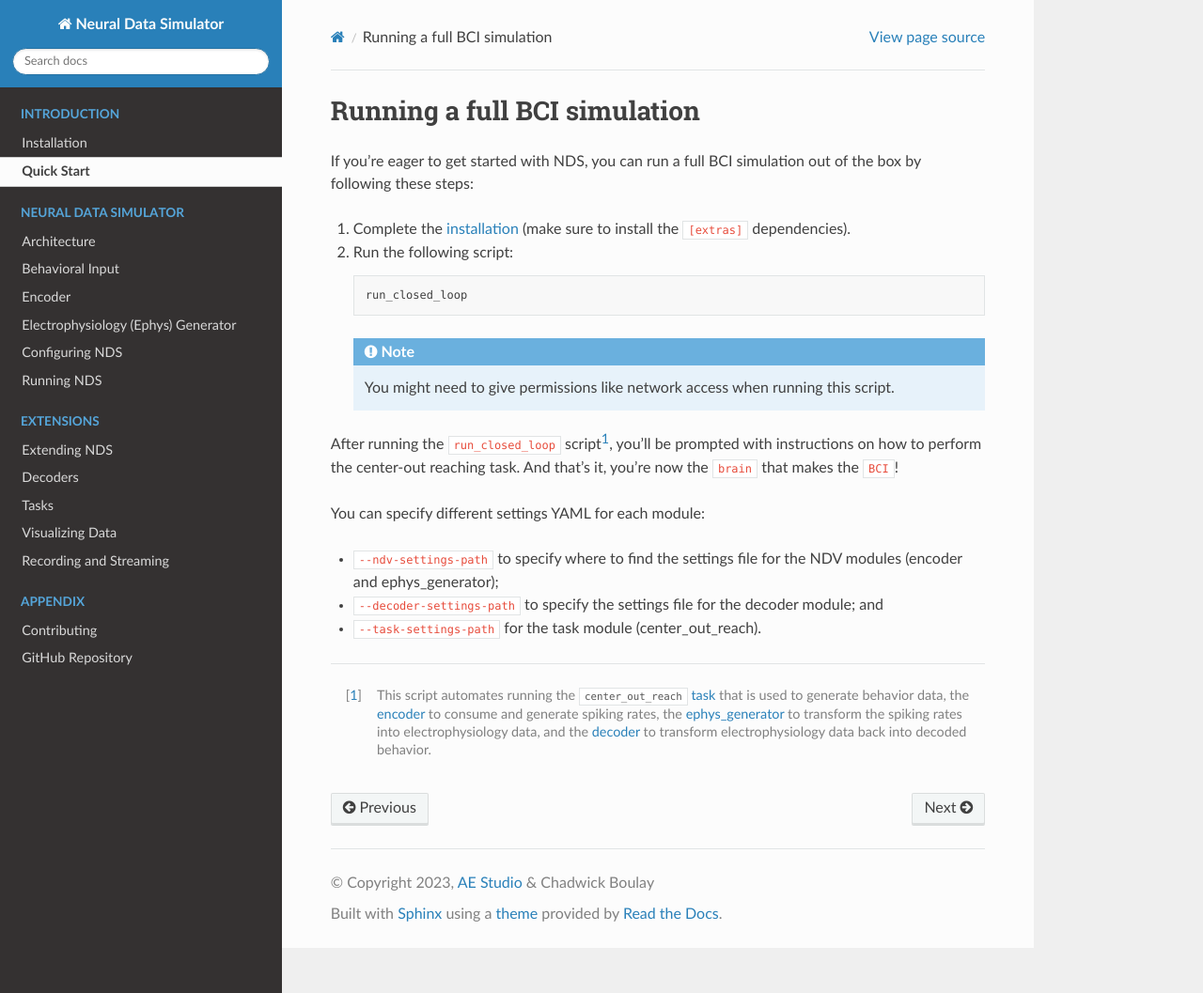
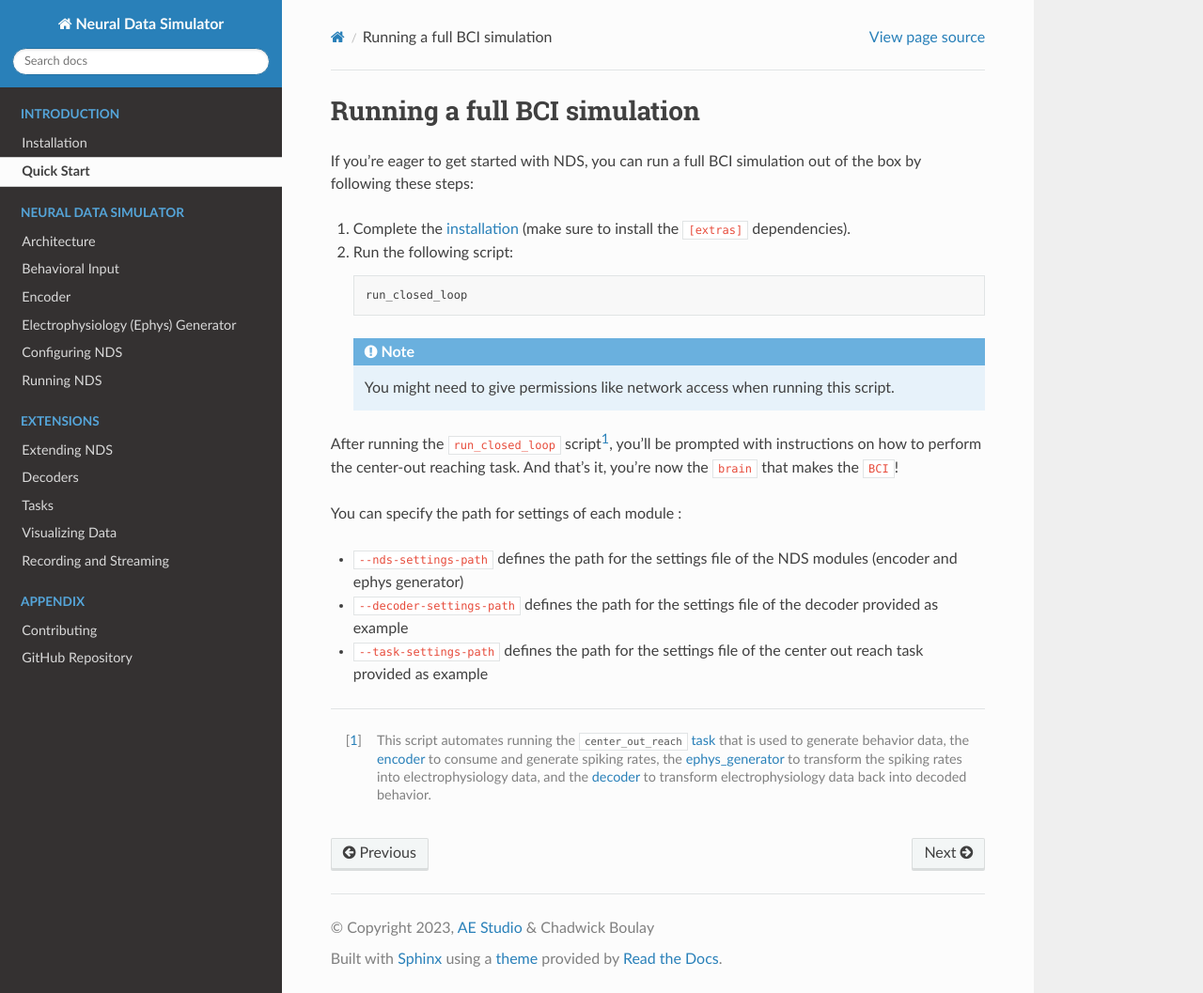
Before and after one commit to agencyenterprise/neural-data-simulator, a Sphinx documentation site: the page built from docs/source/running_bci.md, in a window 1280 px wide and 1057 px high. Shown: the whole window at 94% size. Built offline with Sphinx 7.4.7 and the Read the Docs theme 2.0.0, drawn with Linux system fonts in a browser that asks for light colours; pages that are not in the unit, such as notebooks, are missing from menus.

Commit message:
Update docs/source/running_bci.md
Co-authored-by: Newton Alex Sander <newton.sander@ae.studio>

```diff
--- a/docs/source/running_bci.md
+++ b/docs/source/running_bci.md
@@ -14,9 +14,9 @@ If you're eager to get started with NDS, you can run a full BCI simulation out o
 
 After running the `run_closed_loop` script[^1], you'll be prompted with instructions on how to perform the center-out reaching task. And that's it, you're now the `brain` that makes the `BCI`!
 
-You can specify different settings YAML for each module:
- - `--ndv-settings-path` to specify where to find the settings file for the NDV modules (encoder and ephys_generator);
- - `--decoder-settings-path` to specify the settings file for the decoder module; and
- - `--task-settings-path` for the task module (center_out_reach).
+You can specify the path for settings of each module :
+ - `--nds-settings-path` defines the path for the settings file of the NDS modules (encoder and ephys generator)
+ - `--decoder-settings-path` defines the path for the settings file of the decoder provided as example
+ - `--task-settings-path` defines the path for the settings file of the center out reach task provided as example
 
 [^1]: This script automates running the [`center_out_reach` task](tasks.md#provided-task) that is used to generate behavior data, the [encoder](encoder.md) to consume and generate spiking rates, the [ephys_generator](ephys_generator.md) to transform the spiking rates into electrophysiology data, and the [decoder](decoders.md) to transform electrophysiology data back into decoded behavior.
```
